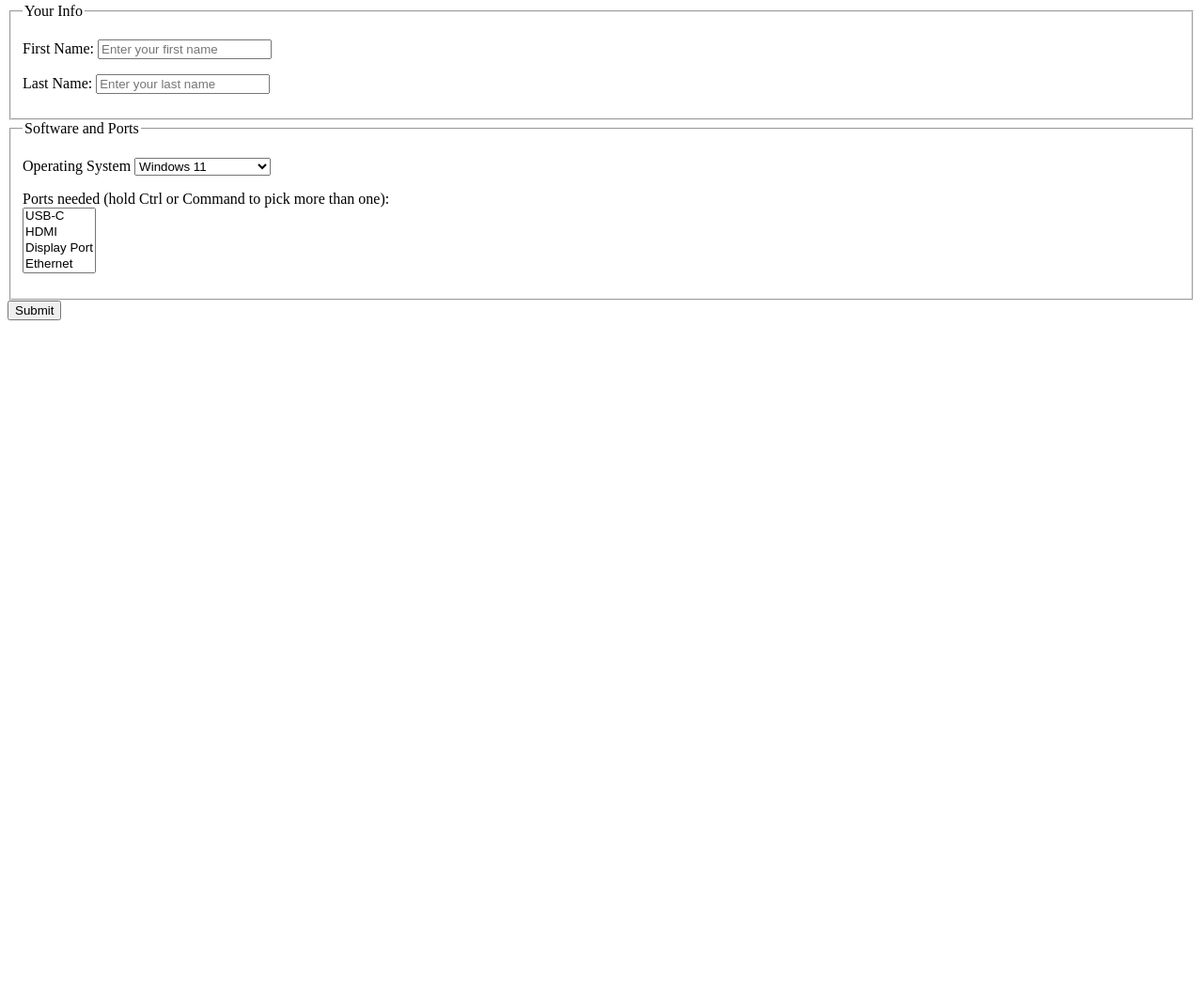
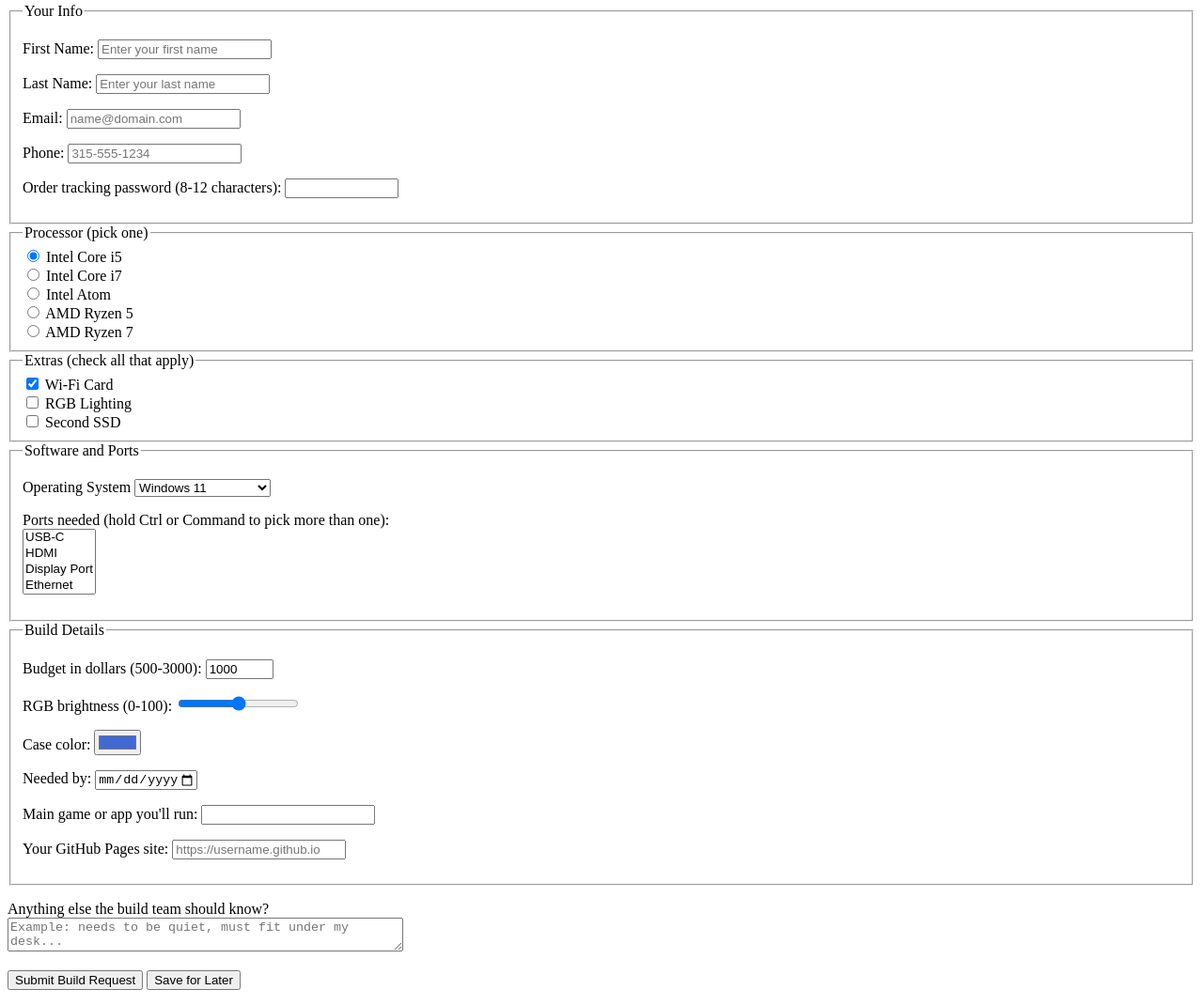
Before and after one commit to dmwellsSDBD/CIS26-27-Juniors, a plain HTML site: page forms.html in a window 1280 px wide. Shown: the part 145-1215 px from the top of the page at 94% size. Before the commit the page ends 800 px from the top, so only its background shows below. Drawn offline with Linux system fonts and the light colour scheme.

Commit message:
Wednesday work

```diff
--- a/forms.html
+++ b/forms.html
@@ -33,6 +33,61 @@
                <label for="last">Last Name:</label>
                <input type="text" name="last" id="last" placeholder="Enter your last name" required>
             </p>
+            <p>
+               <label for="email">Email:</label>
+               <input type="email" name="email" id="email" placeholder="name@domain.com" required>
+            </p>
+            <p>
+               <label for="phone">Phone:</label>
+               <input type="tel" name="phone" id="phone" placeholder="315-555-1234"
+                  pattern="[0-9]{3}-[0-9]{3}-[0-9]{4}" title="Format: 315-555-1234">
+            </p>
+            <p>
+               <label for="tracker">Order tracking password (8-12 characters):</label>
+               <input type="password" name="tracker" id="tracker" size="12"
+                  minlength="8" maxlength="12" required>
+            </p>
+         </fieldset>
+
+         <fieldset>
+            <legend>Processor (pick one)</legend>
+            <div>
+               <input type="radio" name="cpu" value="i5" id="i5" checked>
+               <label for="i5">Intel Core i5</label>
+            </div>
+            <div>
+               <input type="radio" name="cpu" id="i7" value="i7">
+               <label for="i7">Intel Core i7</label>
+            </div>
+            <div>
+               <input type="radio" name="cpu" id="atom" value="atom">
+               <label for="atom">Intel Atom</label>
+            </div>
+            <div>
+               <input type="radio" name="cpu" id="ryzen5" value="ryzen5">
+               <label for="ryzen5">AMD Ryzen 5</label>
+            </div>
+            <div>
+               <input type="radio" name="cpu" id="ryzen7" value="ryzen7">
+               <label for="ryzen7">AMD Ryzen 7</label>
+            </div>
+         </fieldset>
+
+         <!-- checkboxes -->
+         <fieldset>
+            <legend>Extras (check all that apply)</legend>
+            <div>
+               <input type="checkbox" name="wifi" id="wifi" checked>
+               <label for="wifi">Wi-Fi Card</label>
+            </div>
+            <div>
+               <input type="checkbox" name="rgb" id="rgb">
+               <label for="rgb">RGB Lighting</label>
+            </div>
+            <div>
+               <input type="checkbox" name="extraSsd" id="extraSsd">
+               <label for="extraSsd">Second SSD</label>
+            </div>
          </fieldset>
 
       <!-- drop-down and list box -->
@@ -59,7 +114,50 @@
       </fieldset>
 
       <!-- ===== PART 3 (3.4) input pickers, number, range, combo box, url ===== -->
-      <input type="submit">
+      <fieldset>
+         <legend>Build Details</legend>
+         <p>
+            <label for="budget">Budget in dollars (500-3000):</label>
+            <input type="number" name="budget" id="budget" min="500" max="3000" step="50" value="1000">
+         </p>
+         <p>
+            <label for="rgbLevel">RGB brightness (0-100):</label>
+            <input type="range" name="rgbLevel" id="rgbLevel" min="0" max="100" step="10" value="50">
+         </p>
+         <p>
+            <label for="caseColor">Case color:</label>
+            <input type="color" name="caseColor" id="caseColor" value="#4268d3">
+         </p>
+         <p>
+            <label for="neededBy">Needed by:</label>
+            <input type="date" name="neededBy" id="neededBy" min="2026-11-10" max="2027-06-30">
+         </p>
+         <p>
+            <label for="game">Main game or app you'll run:</label>
+            <input list="games" name="game" id="game">
+            <datalist id="games">
+               <option value="Minecraft"></option>
+               <option value="Fortnite"></option>
+               <option value="Rocket League"></option>
+               <option value="Valorant"></option>
+               <option value="Visual Studio Code"></option>
+            </datalist>
+         </p>
+         <p>
+            <label for="portfolio">Your GitHub Pages site:</label>
+            <input type="url" name="portfolio" id="portfolio" placeholder="https://username.github.io">
+         </p>
+      </fieldset>
+
+      <p>
+         <label for="notes">Anything else the build team should know?</label><br>
+         <textarea name="notes" id="notes" row="5" cols="50" placeholder="Example: needs to be quiet, must fit under my desk..."></textarea>
+      </p>
+
+      <p>
+         <button type="submit">Submit Build Request</button>
+         <input type="button" value="Save for Later">
+      </p>
    </form>
 
 
```
